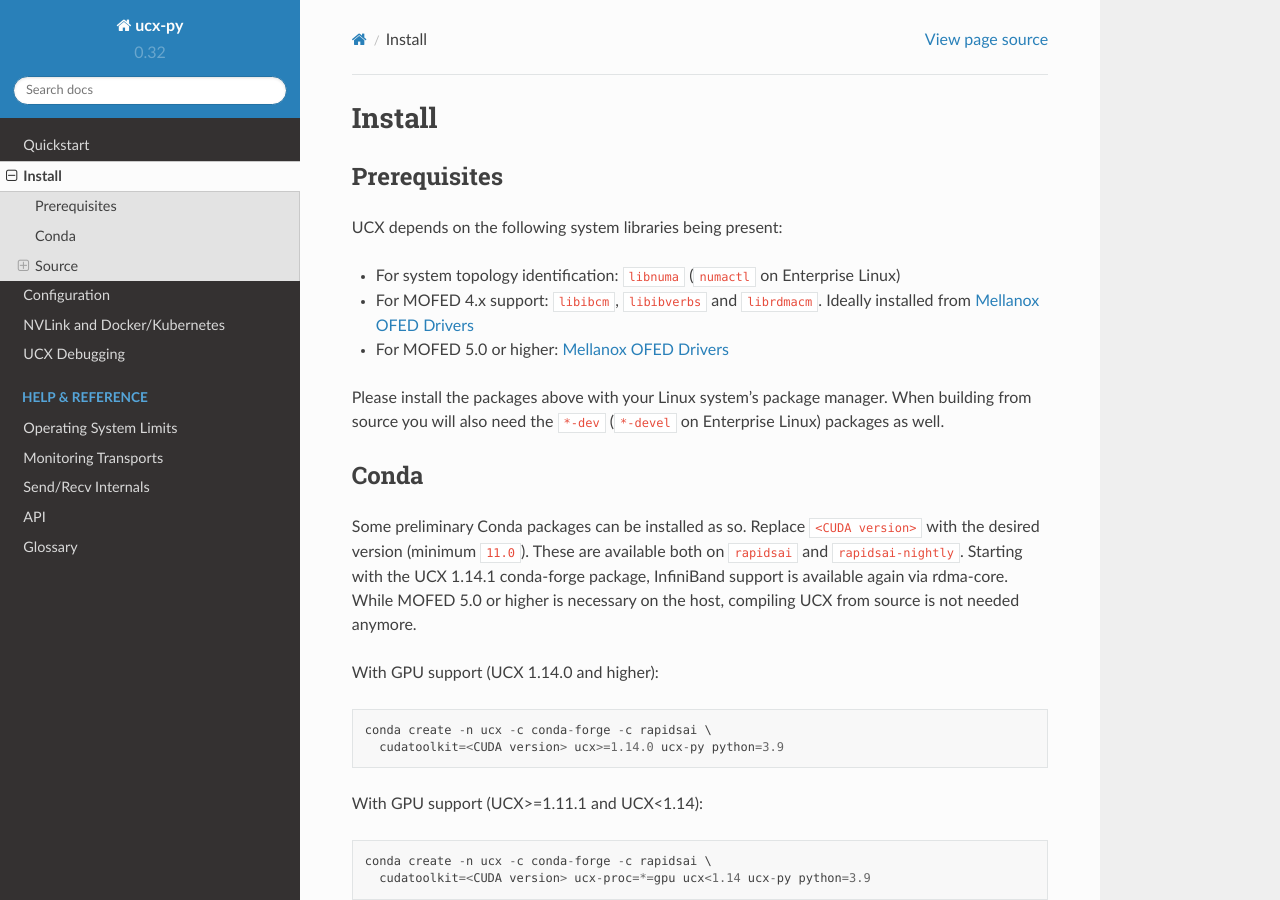
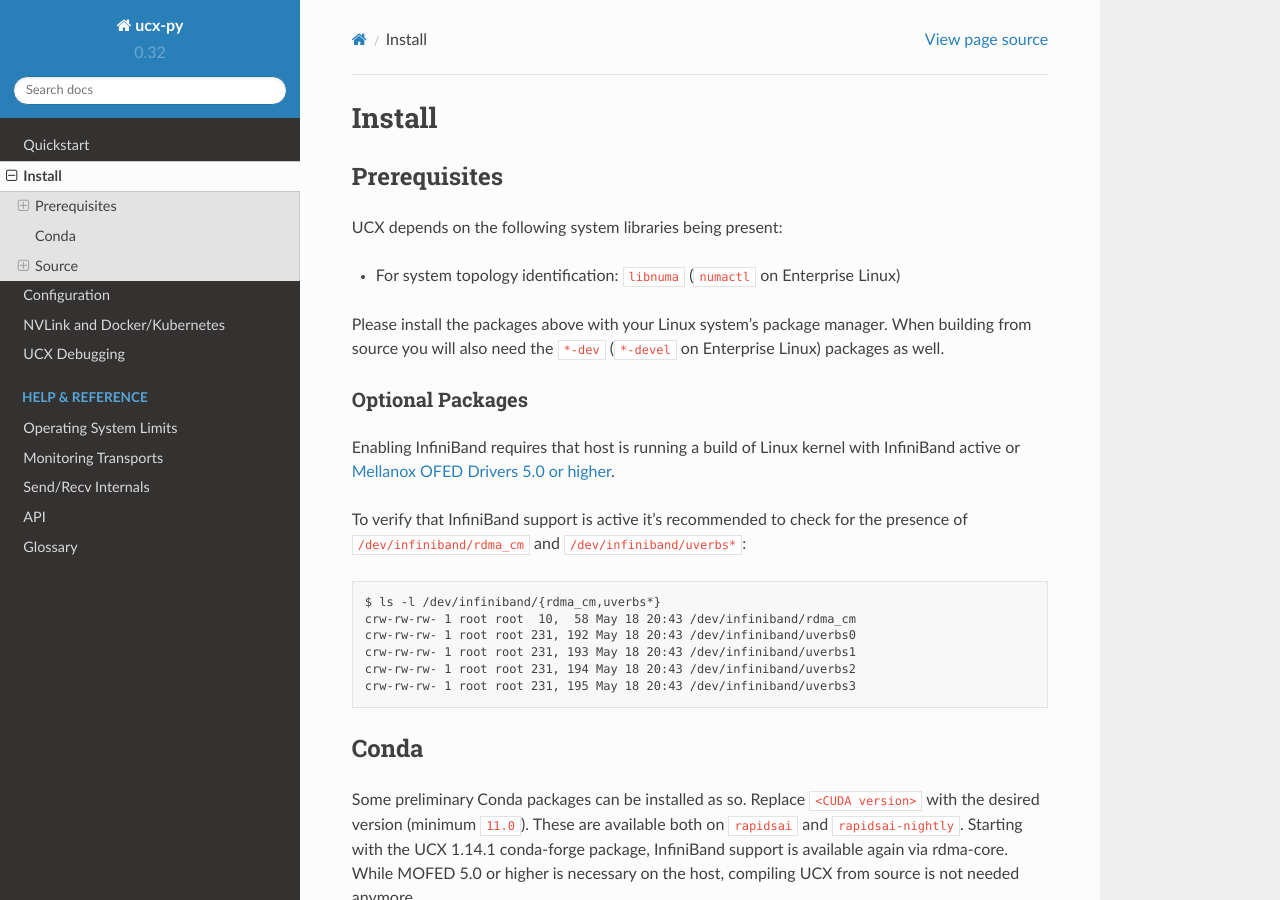
Before and after one commit to rapidsai/ucx-py, a Sphinx documentation site: the page built from docs/source/install.rst, in a window 1280 px wide and 900 px high. Built offline with Sphinx 7.4.7 and the Read the Docs theme 2.0.0, drawn with Linux system fonts in a browser that asks for light colours.

Commit message:
Update InfiniBand system requirements

```diff
--- a/docs/source/install.rst
+++ b/docs/source/install.rst
@@ -7,13 +7,26 @@ Prerequisites
 UCX depends on the following system libraries being present:
 
 * For system topology identification: ``libnuma`` (``numactl`` on Enterprise Linux)
-* For MOFED 4.x support: ``libibcm``, ``libibverbs`` and ``librdmacm``. Ideally installed from `Mellanox OFED Drivers <https://www.mellanox.com/products/infiniband-drivers/linux/mlnx_ofed>`_
-* For MOFED 5.0 or higher: `Mellanox OFED Drivers <https://www.mellanox.com/products/infiniband-drivers/linux/mlnx_ofed>`_
 
 Please install the packages above with your Linux system's package manager.
 When building from source you will also need the ``*-dev`` (``*-devel`` on
 Enterprise Linux) packages as well.
 
+Optional Packages
+~~~~~~~~~~~~~~~~~
+
+Enabling InfiniBand requires that host is running a build of Linux kernel with InfiniBand active or `Mellanox OFED Drivers 5.0 or higher <https://www.mellanox.com/products/infiniband-drivers/linux/mlnx_ofed>`_.
+
+To verify that InfiniBand support is active it's recommended to check for the presence of ``/dev/infiniband/rdma_cm`` and ``/dev/infiniband/uverbs*``:
+
+::
+
+    $ ls -l /dev/infiniband/{rdma_cm,uverbs*}
+    crw-rw-rw- 1 root root  10,  58 May 18 20:43 /dev/infiniband/rdma_cm
+    crw-rw-rw- 1 root root 231, 192 May 18 20:43 /dev/infiniband/uverbs0
+    crw-rw-rw- 1 root root 231, 193 May 18 20:43 /dev/infiniband/uverbs1
+    crw-rw-rw- 1 root root 231, 194 May 18 20:43 /dev/infiniband/uverbs2
+    crw-rw-rw- 1 root root 231, 195 May 18 20:43 /dev/infiniband/uverbs3
 
 Conda
 -----
```
